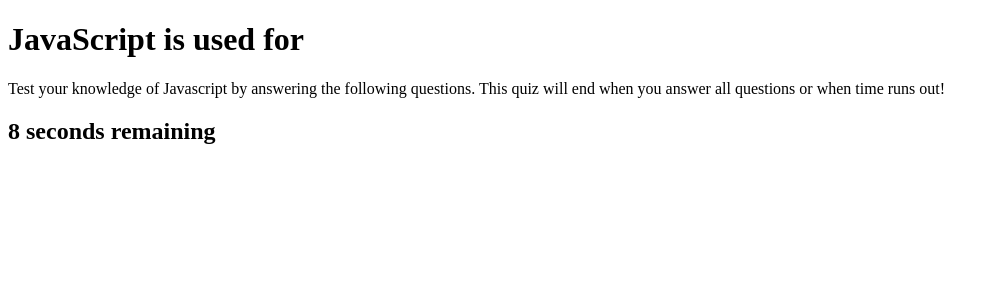
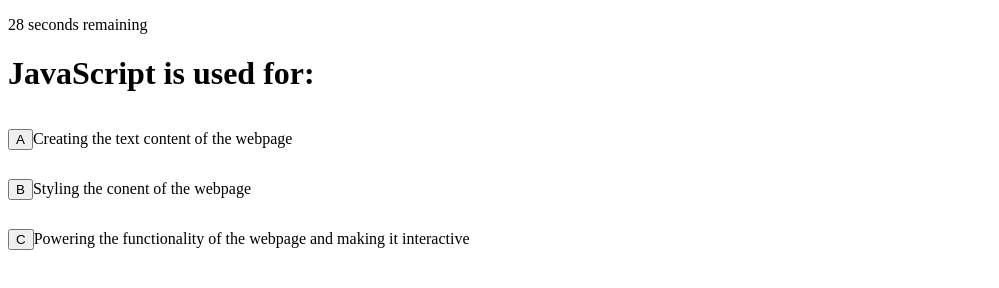
Before and after one commit to aj-pena/Code-Quiz, a plain HTML site: page index.html in a window 1280 px wide. Both pictures are taken after a click on the button "Start". Shown: the whole page, without its empty margins (0-999 px from the left). Drawn offline with Linux system fonts and the light colour scheme.

Commit message:
reorganized html. JS: created 1 function to render questions and 1 function to check answers

```diff
--- a/index.html
+++ b/index.html
@@ -11,12 +11,15 @@
     <div id="card">
         <!-- HEADER -->
     <div id="card-header">
+        <p id="timer"></p>
         <h1 id="title">Quiz Challenge!</h1>
         <p id="intro"> Test your knowledge of Javascript by answering the following questions. This quiz will end when you answer all questions or when time runs out!</p>
-        <h2 id="timer"></h2>
+
     </div>
     <!-- QUIZ -->
     <div id="card-quiz">
+
+
 
     </div>
     <button class="btn" id="start">Start</button>
--- a/script.js
+++ b/script.js
@@ -5,63 +5,14 @@
 let quiz = document.getElementById('card-quiz');
 let startBtn = document.getElementById('start');
 let results = document.getElementById('results');
-let secondsRemaining = 10;
+let answer = '';
 
-// Start quiz
-function startQuiz() {
-    // hides start button
-    startBtn.style.visibility = 'hidden';
-    // initializes timer
-    timer.innerText = secondsRemaining + ' seconds remaining';
-    setTime();
-    // writes first question
-    renderQuestions();
-
-}
-// Timer function
-function setTime(){
-
-    let counter = setInterval(function(){
-        secondsRemaining --;
-        timer.innerText = secondsRemaining + ' seconds remaining';
-        if(secondsRemaining == 0){
-            clearInterval(counter);
-            saveScore();
-        }
-    },1000);
-
-}
-
-// Rendering questions to the card-quiz div
-function renderQuestions(){
-    let index = 0;
-    title.innerText = questions[index].question;
-
-}
-
-// End of quiz high scores storage
-function saveScore(){
-    // Display of message
-    title.innerText = 'All Done!';
-    intro.innerText = 'Click save for saving your score or clear all to clear all score history';
-    timer.innerText = '';
-
-    // Create and Append input field to save name
-   let input = document.createElement('input');
-   input.setAttribute('placeholder','Enter Name here');
-   input.setAttribute('type','Text');
-    quiz.append(input);
-
-    // Create and Append 'Save' and 'Clear All' buttons
-
-
-}
-
+let secondsRemaining = 30;
 
 // List of questions
 let questions = [
     {
-        question : 'JavaScript is used for',
+        question : 'JavaScript is used for:',
         choiceA : 'Creating the text content of the webpage',
         choiceB : 'Styling the conent of the webpage',
         choiceC : 'Powering the functionality of the webpage and making it interactive',
@@ -88,12 +39,113 @@
         choiceC : 'Both A and B',
         correct: 'C',
     }
-]
+];
+
+// Start quiz
+function startQuiz() {
+    // hides start button
+    startBtn.style.visibility = 'hidden';
+    // initializes timer
+    timer.innerText = secondsRemaining + ' seconds remaining';
+    setTime();
+    // writes first question
+    renderQuestions(0);
+
+}
+// Timer
+function setTime(){
+
+    let counter = setInterval(function(){
+        secondsRemaining --;
+        timer.innerText = secondsRemaining + ' seconds remaining';
+        if(secondsRemaining == 0){
+            clearInterval(counter);
+            saveScore();
+        }
+    },1000);
+
+}
+
+// Rendering questions to the card-quiz div
+function renderQuestions(index){
+
+    title.innerText = questions[index].question;
+    intro.innerText = '';
+
+    // creates paragraph elements as inline-block elements
+    let pA = document.createElement('p');
+    pA.style.display = 'inline-block';
+    let pB = document.createElement('p');
+    pB.style.display = 'inline-block';
+    let pC = document.createElement('p');
+    pC.style.display = 'inline-block';
+
+    // creates buttons
+    let btnA = document.createElement('button');
+    btnA.innerText = 'A';
+    let btnB = document.createElement('button');
+    btnB.innerText = 'B';
+    let btnC = document.createElement('button');
+    btnC.innerText = 'C';
+
+    // creates a line-break elements
+    let br1 = document.createElement('br');
+    let br2 = document.createElement('br');
+    // populates paragraphs
+    pA.innerText = '   ' + questions[index].choiceA;
+    pB.innerText = '   ' + questions[index].choiceB;
+    pC.innerText = '   ' + questions[index].choiceC;
+
+    // appends buttons, paragraphs and line-breaks to card-quiz
+    quiz.appendChild(btnA);
+    quiz.appendChild(pA);
+    quiz.appendChild(br1);
+    quiz.appendChild(btnB);
+    quiz.appendChild(pB);
+    quiz.appendChild(br2);
+    quiz.appendChild(btnC);
+    quiz.appendChild(pC);
+}
+
+// Check answer
+function checkAnswer(){
+    // creates h3 element
+    let h3Results = document.createElement('h3');
+    if (answer === correct){
+    // populates h3 element
+    h3Results.innerText = 'Answer is correct!'
+    // appends h3 element to -results- div
+    results.appendChild(h3Results);
+}
+// populates h3 element
+h3Results.innerText = 'Answer is wrong :('
+// appends h3 element to -results- div
+results.appendChild(h3Results);
+
+}
 
 
-// Counter
+// Writes assessing message
 
-// Results
+
+// End of quiz high scores storage
+function saveScore(){
+    // Display of message
+    title.innerText = 'All Done!';
+    intro.innerText = 'Click save for saving your score or clear all to clear all score history';
+    timer.innerText = '';
+
+    // Create and Append input field to save name
+   let input = document.createElement('input');
+   input.setAttribute('placeholder','Enter Name here');
+   input.setAttribute('type','Text');
+    quiz.append(input);
+
+    // Create and Append 'Save' and 'Clear All' buttons
+
+
+}
+
 
 // Answer is correct
 
@@ -101,3 +153,8 @@
 
 // Event listener for Start Button
 startBtn.addEventListener('click' , startQuiz);
+
+// Event listener for Choices buttons that assign value to -Answer- variable
+btnA.addEventListener('click',function(){answer = 'A'});
+btnB.addEventListener('click',function(){answer = 'B'});
+btnC.addEventListener('click',function(){answer = 'C'});
```
